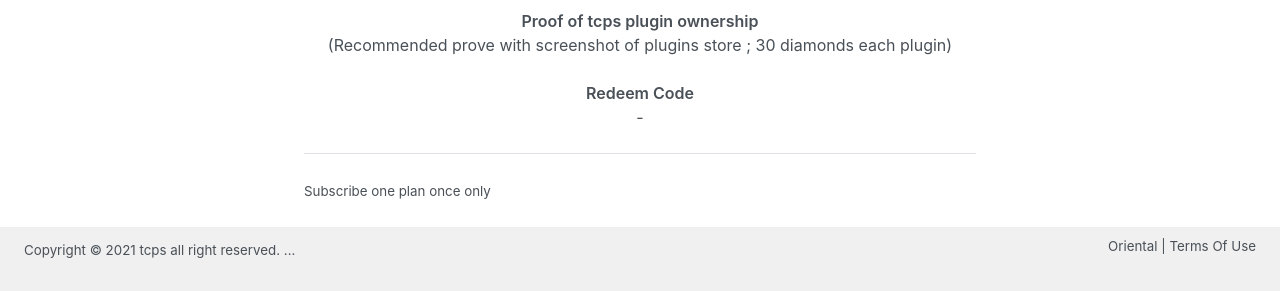
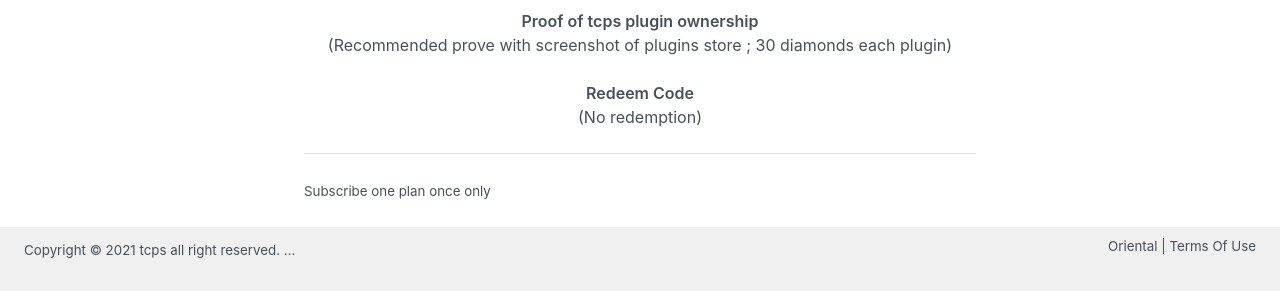
Before and after one commit to ttcps/ttcps.github.io, a Jekyll site: the page built from tcps-member/join.html, in a window 1280 px wide. Shown: the part 988-1279 px from the top of the page. Built offline with Jekyll 4.4.1, drawn with Linux system fonts in a browser that asks for light colours.

Commit message:
Update join.html

```diff
--- a/tcps-member/join.html
+++ b/tcps-member/join.html
@@ -39,7 +39,7 @@
     <li><span style="font-weight: 600;">Proof of tcps plugin ownership</span><br>(Recommended prove with screenshot of plugins store
 ; 30 diamonds each plugin)</li>
     <br>
-    <li><span style="font-weight: 600;">Redeem Code</span><br>-</li>
+    <li><span style="font-weight: 600;">Redeem Code</span><br>(No redemption)</li>
 </ul>
 <hr>
           <small>Subscribe one plan once only</small>
```
